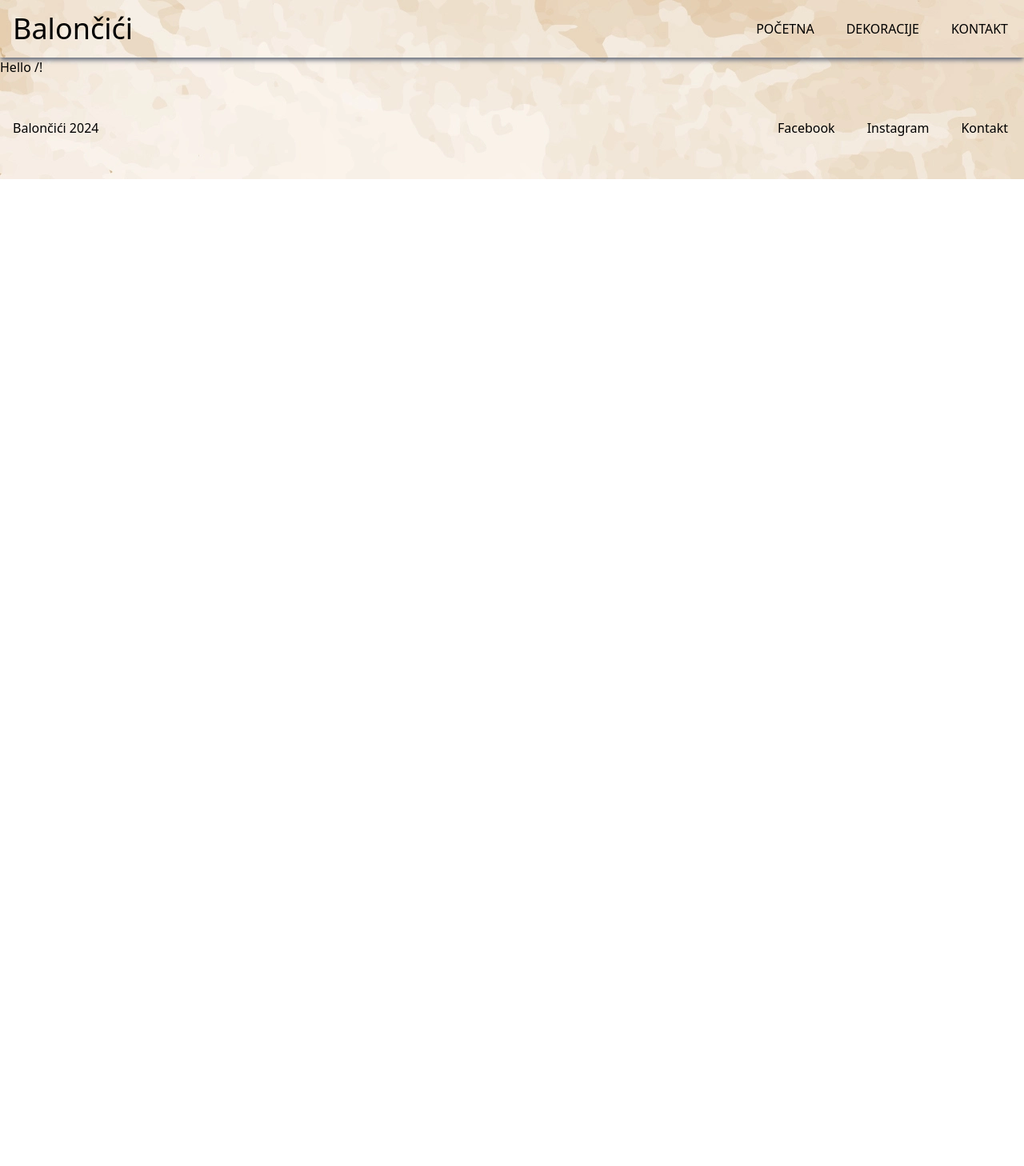
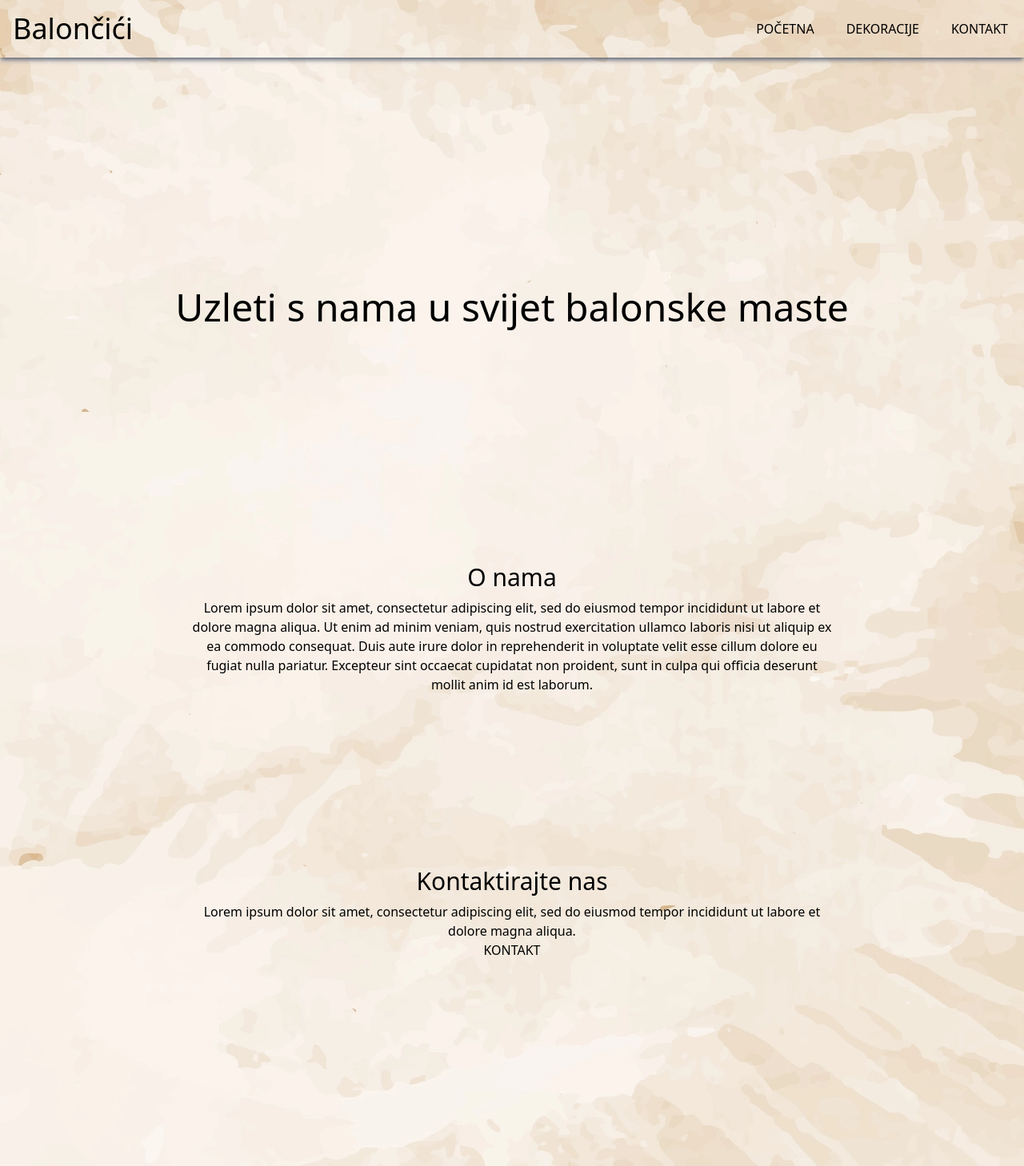
Before and after one commit to Ivo-Kovacevic/baloncici, a React (Vite) app in the folder frontend/: page / in a window 1280 px wide. Shown: the top 1458 px of the page at 80% size. Before the commit the page ends 800 px from the top, so only its background shows below. Built offline with nearby package versions, Linux system fonts and the light colour scheme.

Commit message:
add dummy text to home page

```diff
--- a/frontend/src/assets/styles/output.css
+++ b/frontend/src/assets/styles/output.css
@@ -597,6 +597,31 @@ video {
   margin-right: auto;
 }
 
+.my-52 {
+  margin-top: 13rem;
+  margin-bottom: 13rem;
+}
+
+.my-72 {
+  margin-top: 18rem;
+  margin-bottom: 18rem;
+}
+
+.mx-4 {
+  margin-left: 1rem;
+  margin-right: 1rem;
+}
+
+.mx-16 {
+  margin-left: 4rem;
+  margin-right: 4rem;
+}
+
+.mx-8 {
+  margin-left: 2rem;
+  margin-right: 2rem;
+}
+
 .mr-auto {
   margin-right: auto;
 }
@@ -605,36 +630,28 @@ video {
   display: flex;
 }
 
+.max-w-container {
+  max-width: 800px;
+}
+
+.flex-col {
+  flex-direction: column;
+}
+
 .items-center {
   align-items: center;
-}
-
-.border {
-  border-width: 1px;
-}
-
-.border-b {
-  border-bottom-width: 1px;
-}
-
-.border-b-2 {
-  border-bottom-width: 2px;
 }
 
 .bg-bgImage {
   background-image: url('/src/assets/images/bgImage.webp');
 }
 
-.p-4 {
-  padding: 1rem;
-}
-
 .p-1 {
   padding: 0.25rem;
 }
 
-.p-0 {
-  padding: 0px;
+.p-4 {
+  padding: 1rem;
 }
 
 .p-2 {
@@ -646,9 +663,23 @@ video {
   padding-bottom: 2rem;
 }
 
-.text-xl {
-  font-size: 1.25rem;
-  line-height: 1.75rem;
+.px-4 {
+  padding-left: 1rem;
+  padding-right: 1rem;
+}
+
+.px-2 {
+  padding-left: 0.5rem;
+  padding-right: 0.5rem;
+}
+
+.text-center {
+  text-align: center;
+}
+
+.text-3xl {
+  font-size: 1.875rem;
+  line-height: 2.25rem;
 }
 
 .text-4xl {
@@ -656,10 +687,9 @@ video {
   line-height: 2.5rem;
 }
 
-.shadow {
-  --tw-shadow: 0 1px 3px 0 rgb(0 0 0 / 0.1), 0 1px 2px -1px rgb(0 0 0 / 0.1);
-  --tw-shadow-colored: 0 1px 3px 0 var(--tw-shadow-color), 0 1px 2px -1px var(--tw-shadow-color);
-  box-shadow: var(--tw-ring-offset-shadow, 0 0 #0000), var(--tw-ring-shadow, 0 0 #0000), var(--tw-shadow);
+.text-5xl {
+  font-size: 3rem;
+  line-height: 1;
 }
 
 .shadow-md {
@@ -673,12 +703,9 @@ video {
   --tw-shadow: var(--tw-shadow-colored);
 }
 
-.shadow-black {
-  --tw-shadow-color: #000;
-  --tw-shadow: var(--tw-shadow-colored);
+@media (min-width: 640px) {
+  .sm\:mx-auto {
+    margin-left: auto;
+    margin-right: auto;
+  }
 }
-
-.shadow-emerald-100 {
-  --tw-shadow-color: #d1fae5;
-  --tw-shadow: var(--tw-shadow-colored);
-}
--- a/frontend/src/components/HeaderFooter.tsx
+++ b/frontend/src/components/HeaderFooter.tsx
@@ -30,7 +30,7 @@ export default function HeaderFooter({ children }: Main) {
 
         <footer className="py-8">
           <div className="flex items-center container mx-auto">
-            <div className="mr-auto p-4">Balončići {new Date().getFullYear()}</div>
+            <div className="mr-auto p-4">Balončići © {new Date().getFullYear()}</div>
             <a
               className="m-4 p-1"
               href="https://www.facebook.com/profile.php?id=61561337233731"
--- a/frontend/src/routes/index.tsx
+++ b/frontend/src/routes/index.tsx
@@ -1,5 +1,36 @@
-import { createFileRoute } from '@tanstack/react-router'
+import { createFileRoute, Link } from "@tanstack/react-router";
 
-export const Route = createFileRoute('/')({
-  component: () => <div>Hello /!</div>,
-})
+export const Route = createFileRoute("/")({
+  component: Index,
+});
+
+function Index() {
+  return (
+    <>
+      <main className="flex flex-col items-center container mx-auto text-center">
+        <section>
+          <h1 className="text-5xl my-72">Uzleti s nama u svijet balonske maste</h1>
+        </section>
+        <section className="max-w-container">
+          <h2 className="text-3xl p-2">O nama</h2>
+          <p>
+            Lorem ipsum dolor sit amet, consectetur adipiscing elit, sed do eiusmod tempor
+            incididunt ut labore et dolore magna aliqua. Ut enim ad minim veniam, quis nostrud
+            exercitation ullamco laboris nisi ut aliquip ex ea commodo consequat. Duis aute irure
+            dolor in reprehenderit in voluptate velit esse cillum dolore eu fugiat nulla pariatur.
+            Excepteur sint occaecat cupidatat non proident, sunt in culpa qui officia deserunt
+            mollit anim id est laborum.
+          </p>
+        </section>
+        <section className="my-52 max-w-container">
+          <h2 className="text-3xl p-2">Kontaktirajte nas</h2>
+          <p>
+            Lorem ipsum dolor sit amet, consectetur adipiscing elit, sed do eiusmod tempor
+            incididunt ut labore et dolore magna aliqua.
+          </p>
+          <Link to="/kontakt">KONTAKT</Link>
+        </section>
+      </main>
+    </>
+  );
+}
--- a/frontend/src/routes/kontakt.tsx
+++ b/frontend/src/routes/kontakt.tsx
@@ -5,5 +5,9 @@ export const Route = createFileRoute("/kontakt")({
 });
 
 function Kontakt() {
-  return <div>Hello /kontakt!</div>;
+  return (
+    <>
+      <main className="container mx-auto">Hello /kontakt!</main>;
+    </>
+  );
 }
--- a/frontend/tailwind.config.js
+++ b/frontend/tailwind.config.js
@@ -5,7 +5,10 @@ export default {
     extend: {
       backgroundImage: {
         'bgImage': "url('/src/assets/images/bgImage.webp')",
-      }
+      },
+      maxWidth: {
+        container: "800px",
+      },
     },
   },
   plugins: [],
```
